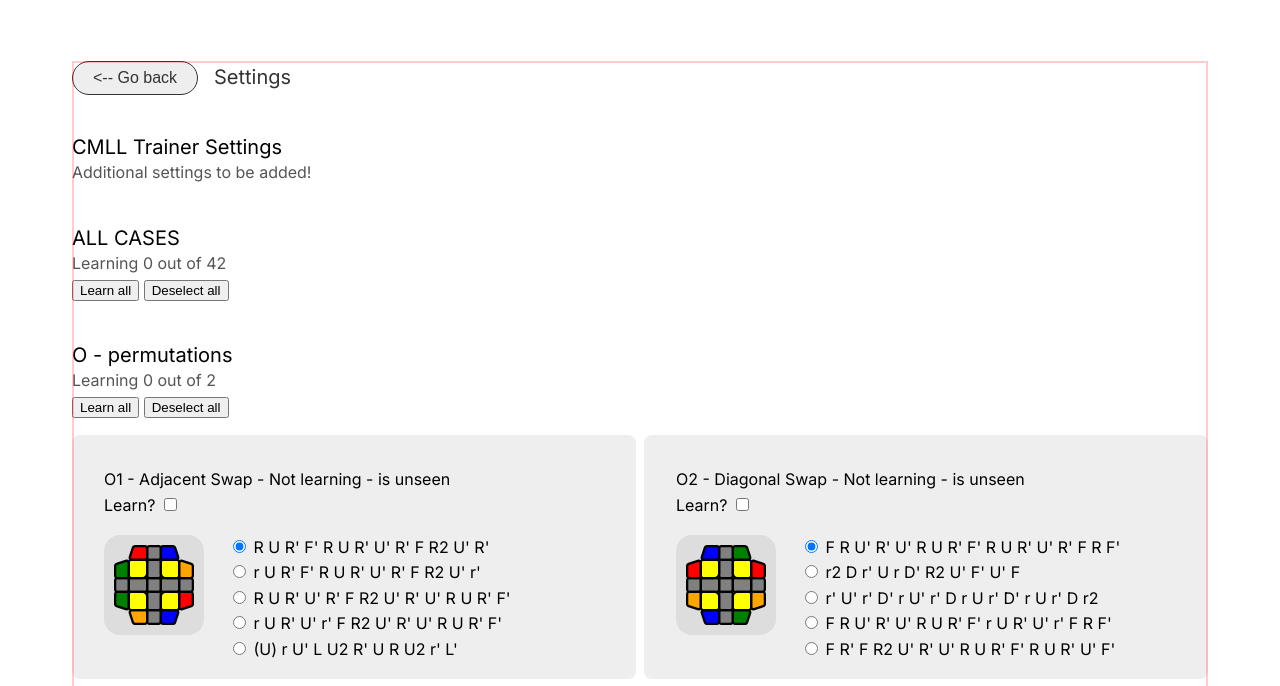
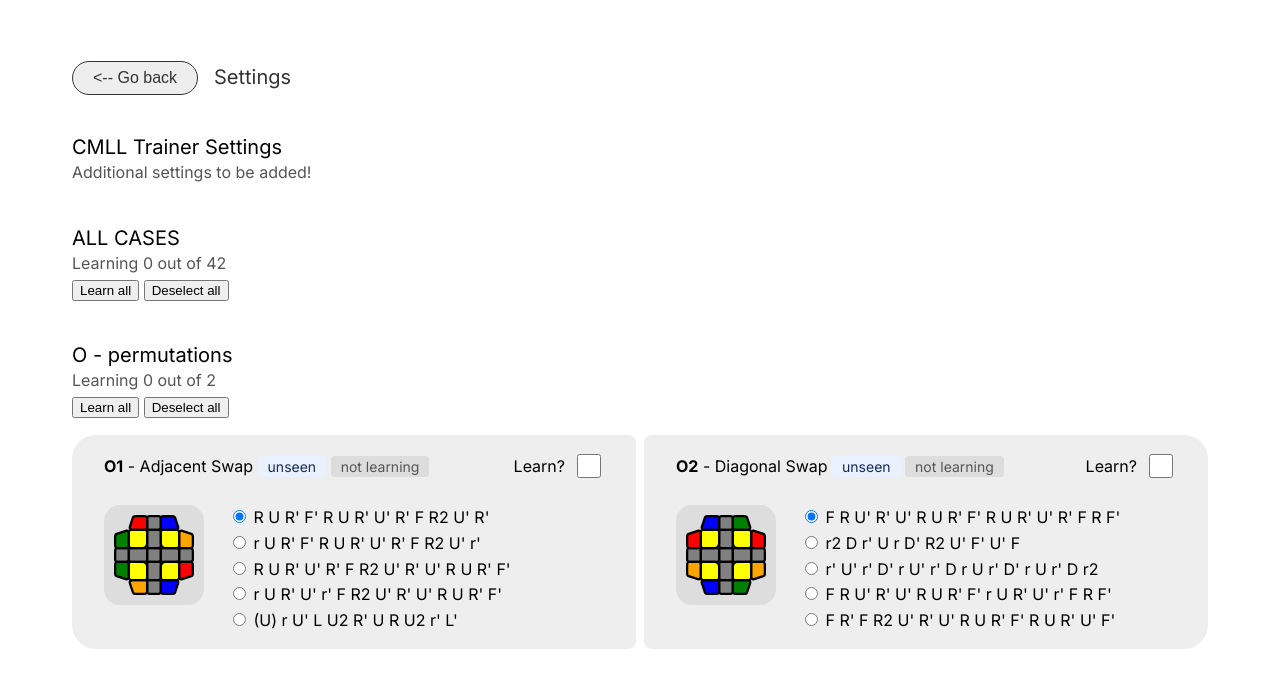
Before and after one commit to Myrstad/rouxtrainer, an Astro site in the folder frontend/: page /trainers/CMLL in a window 1280 px wide. Both pictures are taken after a click on the button "Settings". Shown: the part 99-785 px from the top of the page. Built offline with nearby package versions, Linux system fonts and the light colour scheme; Astro itself is replaced by a stand-in of ours.

Commit message:
💄settings redesign
No functionality added, only redesign

```diff
--- a/frontend/src/components/CMLL/App.svelte
+++ b/frontend/src/components/CMLL/App.svelte
@@ -43,8 +43,9 @@
         max-width: 71rem;
         margin: 0 auto;
         margin-top: 4rem;
+        margin-bottom: 4rem;
         min-height: 800px;
-        outline: 2px solid #f003;
+        /* outline: 2px solid #f003; */
         outline-offset: -2px;
     }
 
--- a/frontend/src/components/CMLL/Settings.svelte
+++ b/frontend/src/components/CMLL/Settings.svelte
@@ -117,19 +117,21 @@
                             {@const trainingCase = cmllTrainerStore.getTrainingCase(caseDef.id)}
                             {#if trainingCase}
                                 <div class="case-setting">
-                                    <p class="case-name">{ caseDef.id } - { caseDef.name }
-                                        {#if trainingCase.wantToLearn}
-                                            <span>- Learning</span>
-                                        {:else}
-                                            <span>- Not learning</span>
-                                        {/if}
-                                        <span>- is {trainingCase.learningStatus}</span>
-                                        <br>
+                                    <div class="case-header">
+                                        <p class="text-rg">
+                                            <b>{ caseDef.id }</b> - { caseDef.name }
+                                            <span class="chip text-sm {trainingCase.learningStatus}">{trainingCase.learningStatus}</span>
+                                            {#if trainingCase.wantToLearn}
+                                                <span class="chip text-sm active">learning</span>
+                                            {:else}
+                                                <span class="chip text-sm active">not learning</span>
+                                            {/if}
+                                        </p>
                                         <label class="learn-toggle">
                                             <span>Learn?</span>
                                             <input type="checkbox" checked={ trainingCase.wantToLearn } on:change={()=>handleWantToLearnToggle(caseDef.id)}/>
                                         </label>
-                                    </p>
+                                    </div>
 
                                     <div class="body">
                                         <CmllCasePreview trainingCase={trainingCase} />
@@ -212,9 +214,68 @@
 
     }
 
+    .cases-grid .case-setting:nth-child(1) {
+        border-top-left-radius: 1.5rem;
+    }
+    .cases-grid .case-setting:nth-child(2) {
+        border-top-right-radius: 1.5rem;
+    }
+    .cases-grid .case-setting:nth-last-child(2) {
+        border-bottom-left-radius: 1.5rem;
+    }
+    .cases-grid .case-setting:nth-last-child(1) {
+        border-bottom-right-radius: 1.5rem;
+    }
+
     .case-setting .body {
+        padding-top: 1.5rem;
         display: flex;
         gap: 1.5rem;
+    }
+
+    .case-header {
+        display: flex;
+        align-items: center;
+        justify-content: space-between;
+    }
+
+    .case-header p {
+        margin: 0;
+    }
+
+    .case-setting .chip {
+        padding: 2px 10px;
+    }
+    .case-setting .chip.active {
+        background-color: var(--neutral-200);
+        color: var(--neutral-800);
+    }
+
+    .case-setting .chip.mastered {
+        background-color: var(--green-200);
+        color: var(--green-800);
+    }
+    .case-setting .chip.unseen {
+        background-color: var(--blue-200);
+        color: var(--blue-800);
+    }
+    .case-setting .chip.unknown {
+        background-color: var(--red-200);
+        color: var(--red-800);
+    }
+    .case-setting .chip.learning {
+        background-color: var(--yellow-200);
+        color: var(--yellow-800);
+    }
+
+    .learn-toggle {
+        display: flex;
+        align-items: center;
+        gap: 0.5rem;
+    }
+    .learn-toggle input {
+        width: 1.5rem;
+        height: 1.5rem;
     }
 
     :global(.cube-preview) {
```
